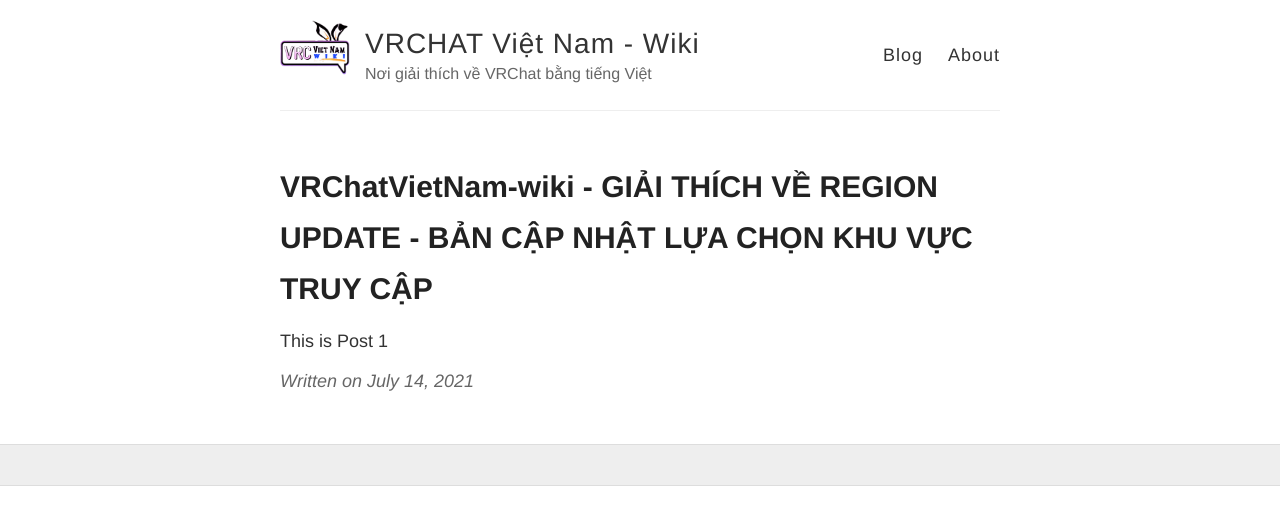
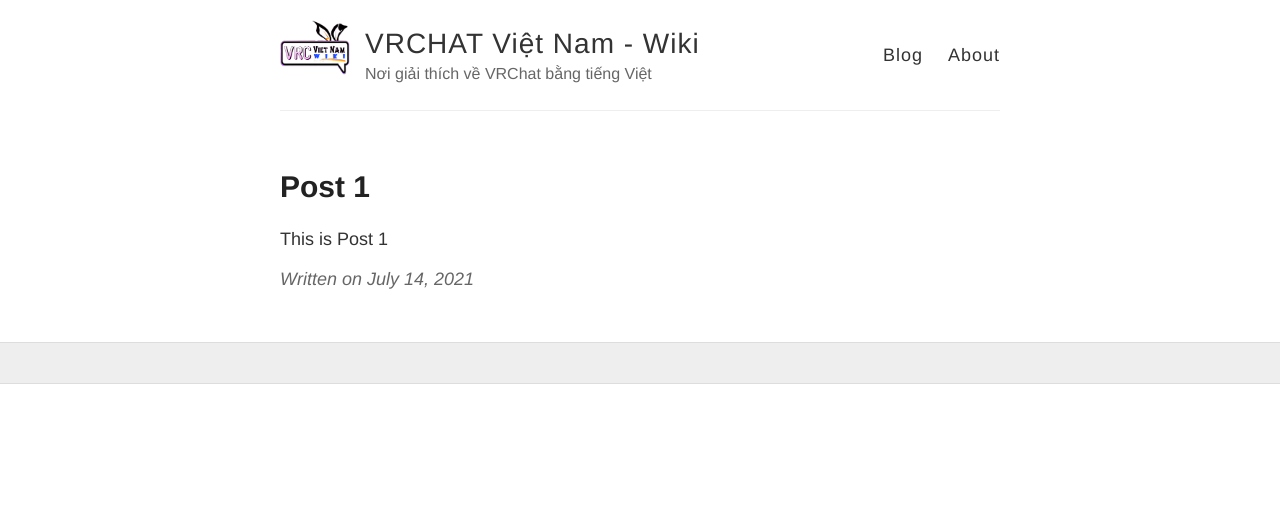
Before and after one commit to vrchatvn/vrchatvn.github.io, a Jekyll site: the page built from _posts/2021-07-14-Post-1.md, in a window 1280 px wide. Shown: the top 525 px of the page. Built offline with Jekyll 4.4.1, drawn with Linux system fonts in a browser that asks for light colours.

Commit message:
Update 2021-07-14-Post-1.md

```diff
--- a/_posts/2021-07-14-Post-1.md
+++ b/_posts/2021-07-14-Post-1.md
@@ -1,6 +1,6 @@
 ---
 layout: post
-title: VRChatVietNam-wiki - GIẢI THÍCH VỀ REGION UPDATE - BẢN CẬP NHẬT LỰA CHỌN KHU VỰC TRUY CẬP
+title: Post 1
 ---
 
 This is Post 1
```
